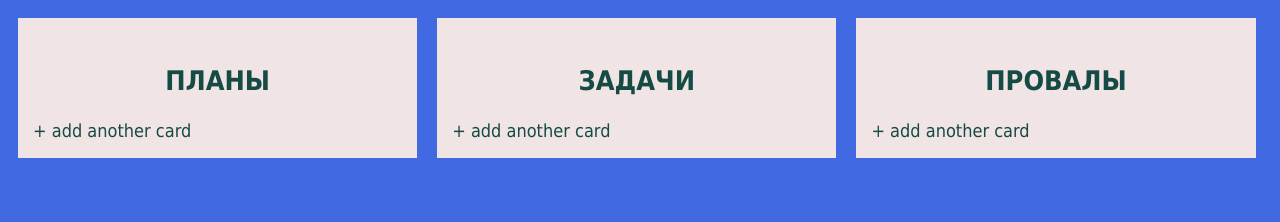
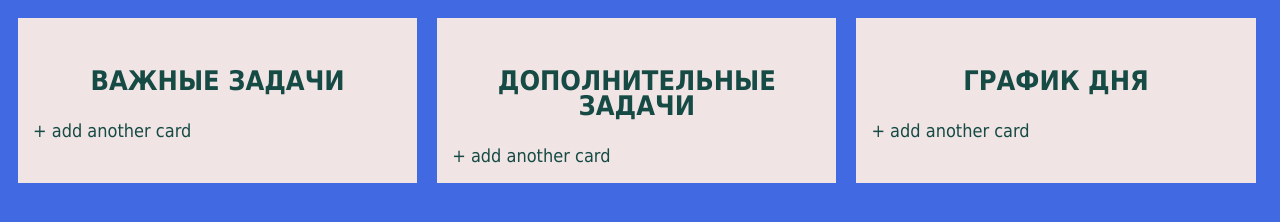
Before and after one commit to Natlia82/LessonDnD, a website built with webpack: page src/index.html in a window 1280 px wide. Built offline with nearby package versions, Linux system fonts and the light colour scheme.

Commit message:
заголовки

```diff
--- a/src/index.html
+++ b/src/index.html
@@ -12,7 +12,7 @@
 
     <div class="contener">
         <section class="tasks" data-sevtion="0">
-            <h1 class="tasks__title">Планы</h1>
+            <h1 class="tasks__title">Важные задачи</h1>
 
             <ul class="tasks__list">
 
@@ -27,7 +27,7 @@
 
         </section>
         <section class="tasks" data-sevtion="1">
-            <h1 class="tasks__title">задачи</h1>
+            <h1 class="tasks__title">Дополнительные задачи</h1>
 
             <ul class="tasks__list">
 
@@ -41,7 +41,7 @@
 
         </section>
         <section class="tasks" data-sevtion="2">
-            <h1 class="tasks__title">Провалы</h1>
+            <h1 class="tasks__title">График дня</h1>
 
             <ul class="tasks__list">
 
```
